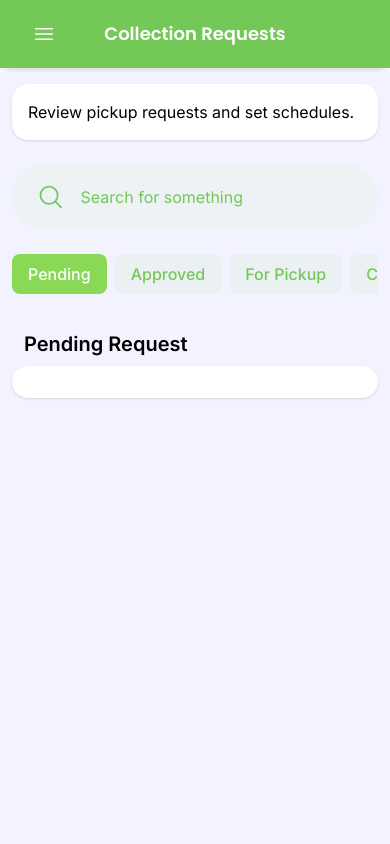
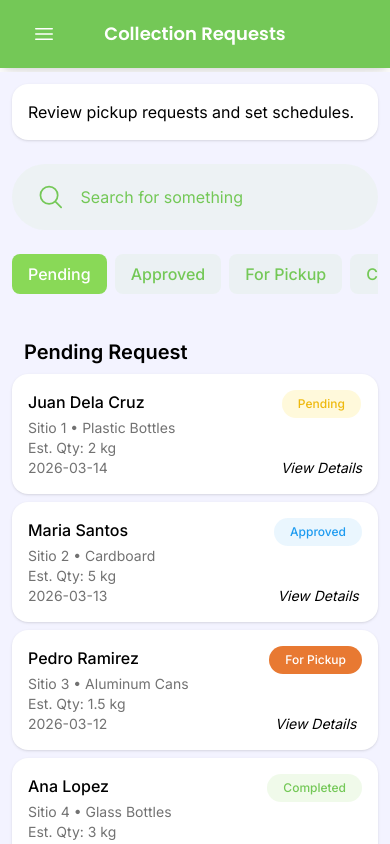
Before and after one commit to kentvillalun/ecoprofit, a Next.js app in the folder frontend/: page /collection-requests in a window 390 px wide. Built offline with nearby package versions, Linux system fonts and the light colour scheme.

Commit message:
implement request card but with mock data, backend ready

```diff
--- /dev/null
+++ b/frontend/src/app/(barangay)/collection-requests/mockRequests.js
@@ -0,0 +1,134 @@
+export const mockRequests = [
+  {
+    id: 1,
+    residentName: "Juan Dela Cruz",
+    sitio: "Sitio 1",
+    materialType: "Plastic Bottles",
+    estimatedWeight: "2 kg",
+    notes: "Clean and dry bottles",
+    createdAt: "2026-03-14",
+    status: "Pending",
+    photoUrl: "/mock/plastic1.jpg",
+  },
+  {
+    id: 2,
+    residentName: "Maria Santos",
+    sitio: "Sitio 2",
+    materialType: "Cardboard",
+    estimatedWeight: "5 kg",
+    notes: "",
+    createdAt: "2026-03-13",
+    status: "Approved",
+    photoUrl: "/mock/cardboard1.jpg",
+  },
+  {
+    id: 3,
+    residentName: "Pedro Ramirez",
+    sitio: "Sitio 3",
+    materialType: "Aluminum Cans",
+    estimatedWeight: "1.5 kg",
+    notes: "Mostly soda cans",
+    createdAt: "2026-03-12",
+    status: "For Pickup",
+    photoUrl: "/mock/cans1.jpg",
+  },
+  {
+    id: 4,
+    residentName: "Ana Lopez",
+    sitio: "Sitio 4",
+    materialType: "Glass Bottles",
+    estimatedWeight: "3 kg",
+    notes: "",
+    createdAt: "2026-03-11",
+    status: "Completed",
+    photoUrl: "/mock/glass1.jpg",
+  },
+  {
+    id: 5,
+    residentName: "Mark Villanueva",
+    sitio: "Sitio 1",
+    materialType: "Mixed Plastics",
+    estimatedWeight: "4 kg",
+    notes: "Includes containers",
+    createdAt: "2026-03-10",
+    status: "Pending",
+    photoUrl: "/mock/plastic2.jpg",
+  },
+  {
+    id: 6,
+    residentName: "Liza Garcia",
+    sitio: "Sitio 2",
+    materialType: "Paper",
+    estimatedWeight: "6 kg",
+    notes: "",
+    createdAt: "2026-03-09",
+    status: "Approved",
+    photoUrl: "/mock/paper1.jpg",
+  },
+  {
+    id: 7,
+    residentName: "Carlo Mendoza",
+    sitio: "Sitio 3",
+    materialType: "Tin Cans",
+    estimatedWeight: "2 kg",
+    notes: "",
+    createdAt: "2026-03-08",
+    status: "For Pickup",
+    photoUrl: "/mock/tin1.jpg",
+  },
+  {
+    id: 8,
+    residentName: "Sofia Reyes",
+    sitio: "Sitio 4",
+    materialType: "Plastic Bottles",
+    estimatedWeight: "3 kg",
+    notes: "Separated by color",
+    createdAt: "2026-03-07",
+    status: "Completed",
+    photoUrl: "/mock/plastic3.jpg",
+  },
+  {
+    id: 9,
+    residentName: "Ramon Bautista",
+    sitio: "Sitio 5",
+    materialType: "Scrap Metal",
+    estimatedWeight: "8 kg",
+    notes: "",
+    createdAt: "2026-03-06",
+    status: "Pending",
+    photoUrl: "/mock/metal1.jpg",
+  },
+  {
+    id: 10,
+    residentName: "Angela Torres",
+    sitio: "Sitio 2",
+    materialType: "Cardboard",
+    estimatedWeight: "2 kg",
+    notes: "",
+    createdAt: "2026-03-05",
+    status: "Approved",
+    photoUrl: "/mock/cardboard2.jpg",
+  },
+  {
+    id: 11,
+    residentName: "Leo Fernandez",
+    sitio: "Sitio 3",
+    materialType: "Plastic Containers",
+    estimatedWeight: "4 kg",
+    notes: "",
+    createdAt: "2026-03-04",
+    status: "For Pickup",
+    photoUrl: "/mock/plastic4.jpg",
+  },
+  {
+    id: 12,
+    residentName: "Mia Navarro",
+    sitio: "Sitio 1",
+    materialType: "Glass Bottles",
+    estimatedWeight: "2.5 kg",
+    notes: "",
+    createdAt: "2026-03-03",
+    status: "Completed",
+    photoUrl: "/mock/glass2.jpg",
+  },
+];
--- a/frontend/src/app/(barangay)/collection-requests/page.jsx
+++ b/frontend/src/app/(barangay)/collection-requests/page.jsx
@@ -9,6 +9,7 @@ import { SearchInput } from "@/components/ui/SearchInput";
 import { StatusChip } from "@/components/ui/StatusChip";
 import { useState } from "react";
 import { Inter } from "next/font/google";
+import { mockRequests } from "./mockRequests";
 
 const inter = Inter({
   subsets: ["latin"],
@@ -29,6 +30,10 @@ export default function CollectionRequests() {
     { key: "completed", label: "Completed" },
   ];
 
+
+
+
+
   return (
     <Page>
       <BarangayTopBar title="Collection Requests" />
@@ -47,8 +52,11 @@ export default function CollectionRequests() {
           {currentTab === "pending" && (
             <h2 className="font-semibold text-xl pb-2 pl-3 md:pl-4">Pending Request</h2>
           )}
-          <div className="">
-            <RequestCard />
+          <div className="flex md:hidden flex-col gap-2">
+
+            {mockRequests.map((r) => (
+              <RequestCard data={r}/>
+            ))}
           </div>
         </div>
       </PageContent>
--- a/frontend/src/components/ui/Pill.jsx
+++ b/frontend/src/components/ui/Pill.jsx
@@ -9,7 +9,7 @@ const poppins = Poppins({
 export const Pill = ({ type }) => {
   return (
     <div
-      className={`py-1.5 px-4 text-xs rounded-3xl font-medium text-white ${type === "Approved" && "bg-[#1D9BF017] text-[#1D9BF0]!"} ${type === "For Pickup" && "bg-[#E87932]"} ${type === "Completed" && "bg-[#89D95720] text-[#74C857]!"}`}
+      className={`py-1.5 px-4 text-xs rounded-3xl font-medium text-white ${type === "Approved" && "bg-[#1D9BF017] text-[#1D9BF0]!"} ${type === "For Pickup" && "bg-[#E87932]"} ${type === "Completed" && "bg-[#89D95720] text-[#74C857]!"} ${type === "Pending" && "bg-[#FCD50A25] text-[#EEB90E]!"}`}
     >
       {type}
     </div>
--- a/frontend/src/components/ui/RequestCard.jsx
+++ b/frontend/src/components/ui/RequestCard.jsx
@@ -1,11 +1,32 @@
-import { Card } from "./Card"
+import { Card } from "./Card";
+import Link from "next/link";
+import { Pill } from "./Pill";
 
+// Juan Dela Cruz         [Pending]
+// Sitio 3 • Plastic Bottles
+// Est. Qty: 2 sacks
+// March 14, 2026
 
-export const RequestCard = () => {
-
-    return (
-        <Card>
-
-        </Card>
-    )
-}
+// [ View Details ]
+export const RequestCard = ({ data }) => {
+  return (
+    <Card key={data.id} className="flex flex-row items-stretch justify-between ">
+      <div className="flex flex-col gap-1">
+        <h3 className="font-medium">{data.residentName}</h3>
+        <div className="text-[#727272] text-sm">
+          <p className="">
+            {data.sitio} • {data.materialType}
+          </p>
+          <p className="">Est. Qty: {data.estimatedWeight}</p>
+          <p className="">{data.createdAt}</p>
+        </div>
+      </div>
+      <div className="flex flex-col items-center justify-between min-h-full">
+        <Pill type={data.status} />
+        <Link href={""} className="text-sm italic ">
+          View Details
+        </Link>
+      </div>
+    </Card>
+  );
+};
--- a/frontend/src/components/ui/StatusChip.jsx
+++ b/frontend/src/components/ui/StatusChip.jsx
@@ -7,7 +7,7 @@ const inter = Inter({
 
 export const StatusChip = ({ STATUS_TABS, currentTab, setCurrentTab }) => {
   return (
-    <div className="gap-2 flex flex-row items-start justify-start overflow-x-auto pb-3">
+    <div className="gap-2 flex flex-row items-start justify-start overflow-x-auto pb-3 min-h-15 overflow-y-hidden">
       {STATUS_TABS.map((tab) => {
         const isActive = currentTab === tab.key;
         return (
```
